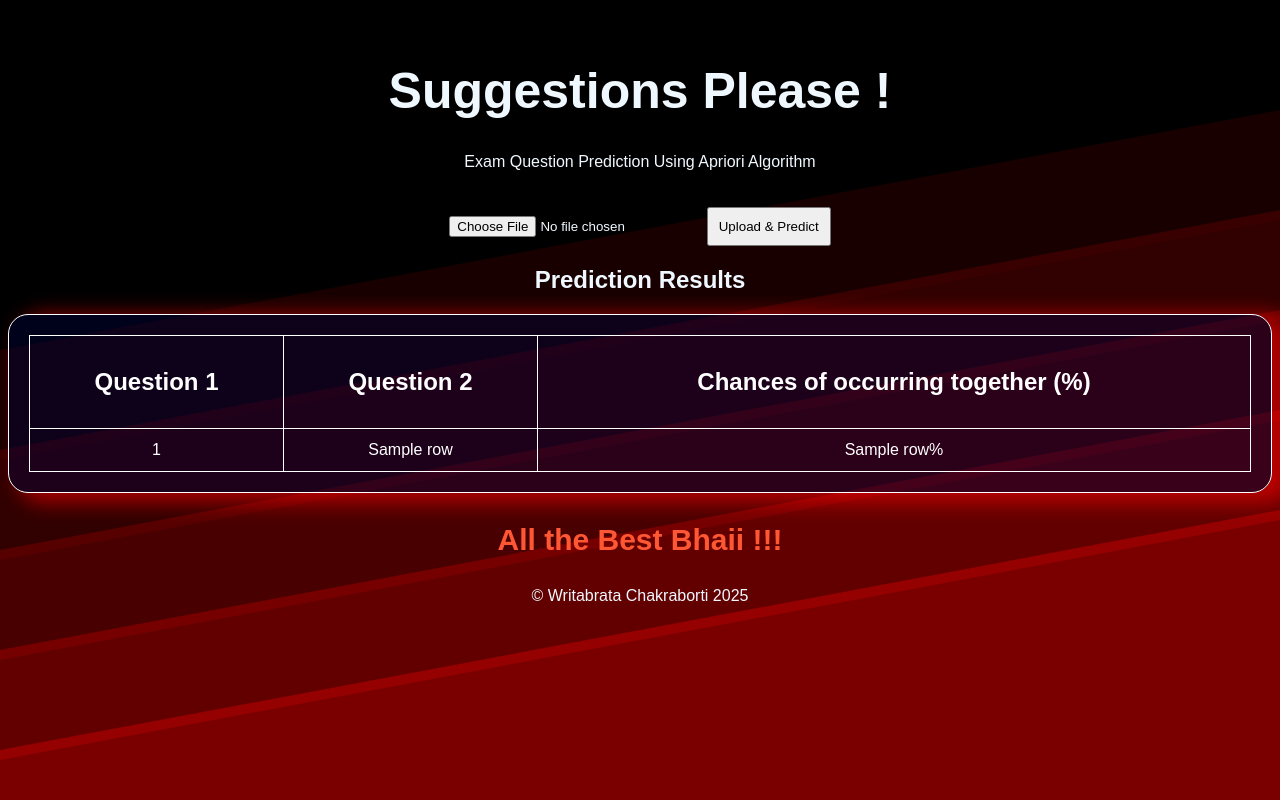
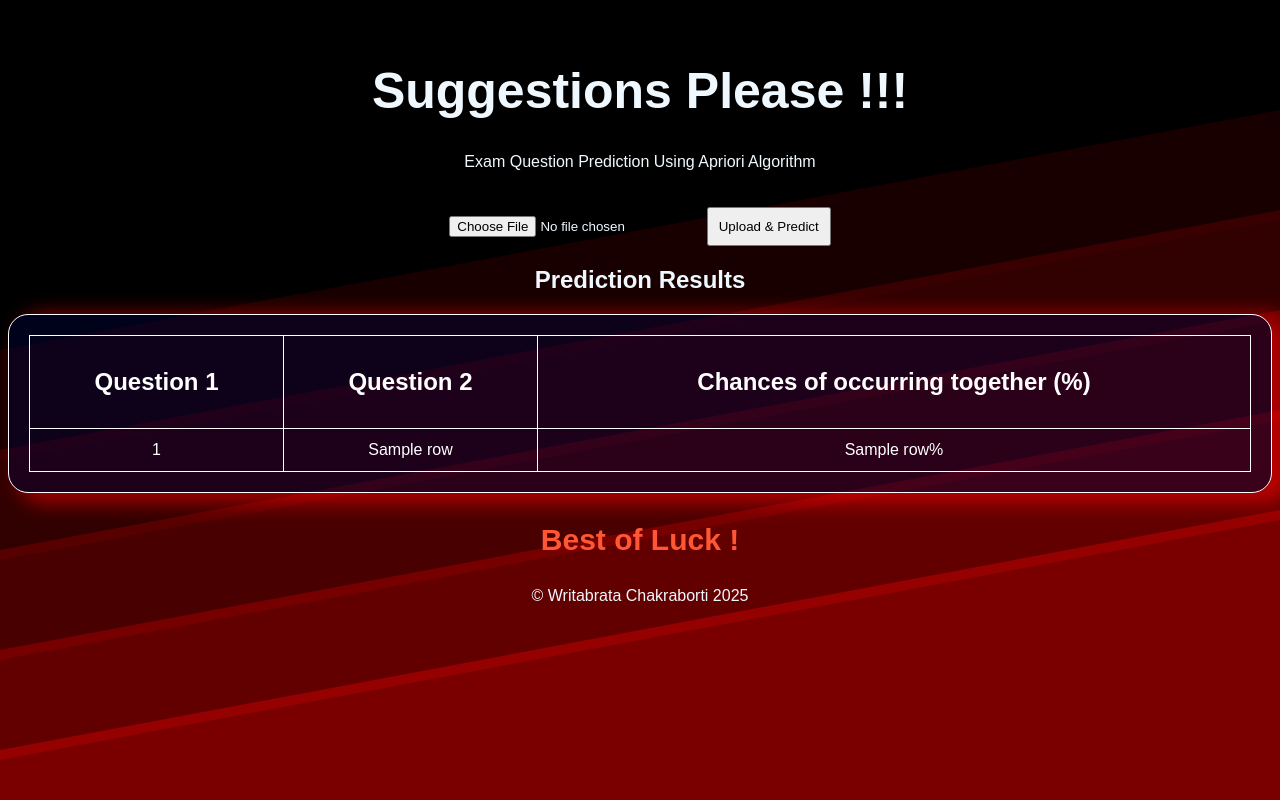
Before and after one commit to Writzzzz/Suggestions-Please, a Flask app: template templates/index.html in a window 1280 px wide. Run offline with Flask 3, Linux system fonts and the light colour scheme; the template is opened without the code that fills it: most values are stand-ins (such as "Sample title", 1, 10 or a date in 2020).

Commit message:
Update index.html

```diff
--- a/templates/index.html
+++ b/templates/index.html
@@ -11,7 +11,7 @@
 
 <body>
     <header>
-        <h1 style="font-size: 50px;">Suggestions Please !</h1>
+        <h1 style="font-size: 50px;">Suggestions Please !!!</h1>
         <p class="tagline">Exam Question Prediction Using Apriori Algorithm</p>
         <!-- <button id="darkModeToggle">🌙 Dark Mode</button> -->
     </header>
@@ -46,7 +46,7 @@
             </table>
         </div>
 
-        <p class="secret-message" style="font-size: 30px;"> All the Best Bhaii !!! </p>
+        <p class="secret-message" style="font-size: 30px;"> Best of Luck ! </p>
     </main>
 
 
```
